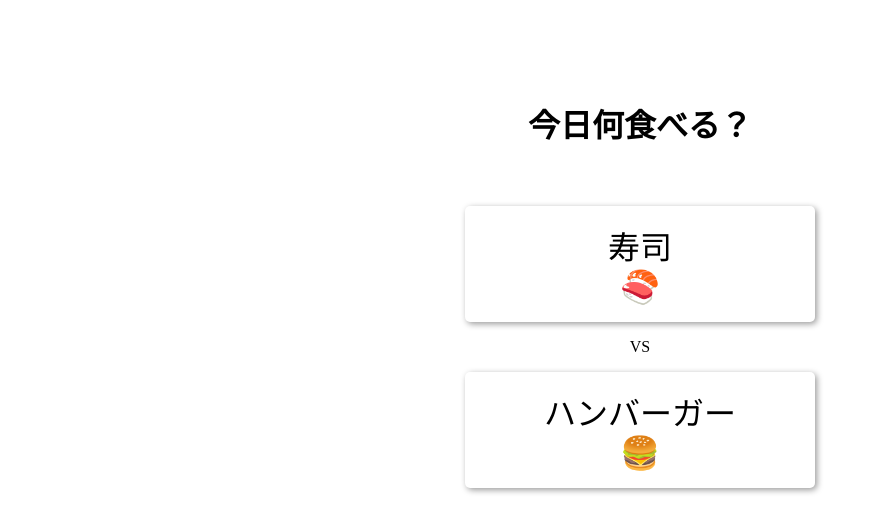
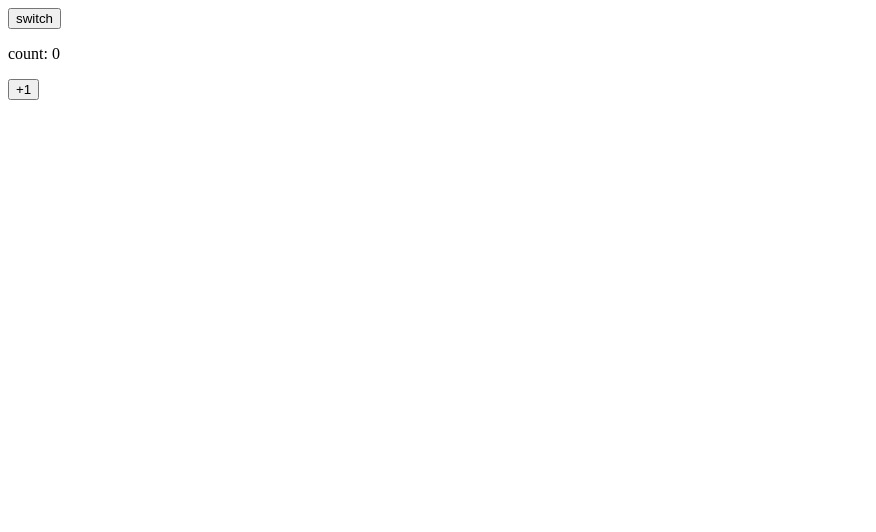
Before and after one commit to MizukiOkushima/Vuejs_5th, a Vue app: page / in a window 1280 px wide. Shown: the top 532 px of the page, without its empty margins (0-876 px from the left). Built offline with nearby package versions, Linux system fonts and the light colour scheme.

Commit message:
forth commit

```diff
--- /dev/null
+++ b/src/components/CountUpSection8.vue
@@ -0,0 +1,41 @@
+<script setup>
+import {
+    ref,
+    onBeforeMount,
+    onMounted,
+    onBeforeUpdate,
+    onUpdated,
+    onBeforeUnmount,
+    onUnmounted,
+} from 'vue';
+const count = ref(0)
+console.log('script setup')
+onBeforeMount(() => {
+    console.log('onBeforeMount')
+    debugger
+})
+onMounted(() => {
+    console.log('onMounted')
+    debugger
+})
+onBeforeUpdate(() => {
+    console.log('onBeforeUpdate')
+    debugger
+})
+onUpdated(() => {
+    console.log('onUpdated')
+    debugger
+})
+onBeforeUnmount(() => {
+    console.log('onBeforeUnmount')
+    debugger
+})
+onUnmounted(() => {
+    console.log('onUnmounted')
+    debugger
+})
+</script>
+<template>
+    <p>count: {{ count }}</p>
+    <button @click="count++">+1</button>
+</template>
--- a/src/main.js
+++ b/src/main.js
@@ -6,8 +6,9 @@ import { createApp } from 'vue'
 // import BaseIcon from './components/BaseIcon.vue'
 // import './assets/main.css'
 // import App from './App5.vue'
-import './assets/section7.css'
-import App from './section7.vue'
+// import './assets/section7.css'
+// import App from './section7.vue'
+import App from './section8.vue'
 
 // console.log(App)
 const app = createApp(App)
--- /dev/null
+++ b/src/section8.vue
@@ -0,0 +1,9 @@
+<script setup>
+import { ref } from 'vue';
+import CountUp from './components/CountUpSection8.vue'
+const isShow = ref(true)
+</script>
+<template>
+    <button @click="isShow = !isShow">switch</button>
+    <CountUp v-if="isShow" />
+</template>
```
Also changed, not shown: public/img/lifeCycleHook_section8.png (added).
